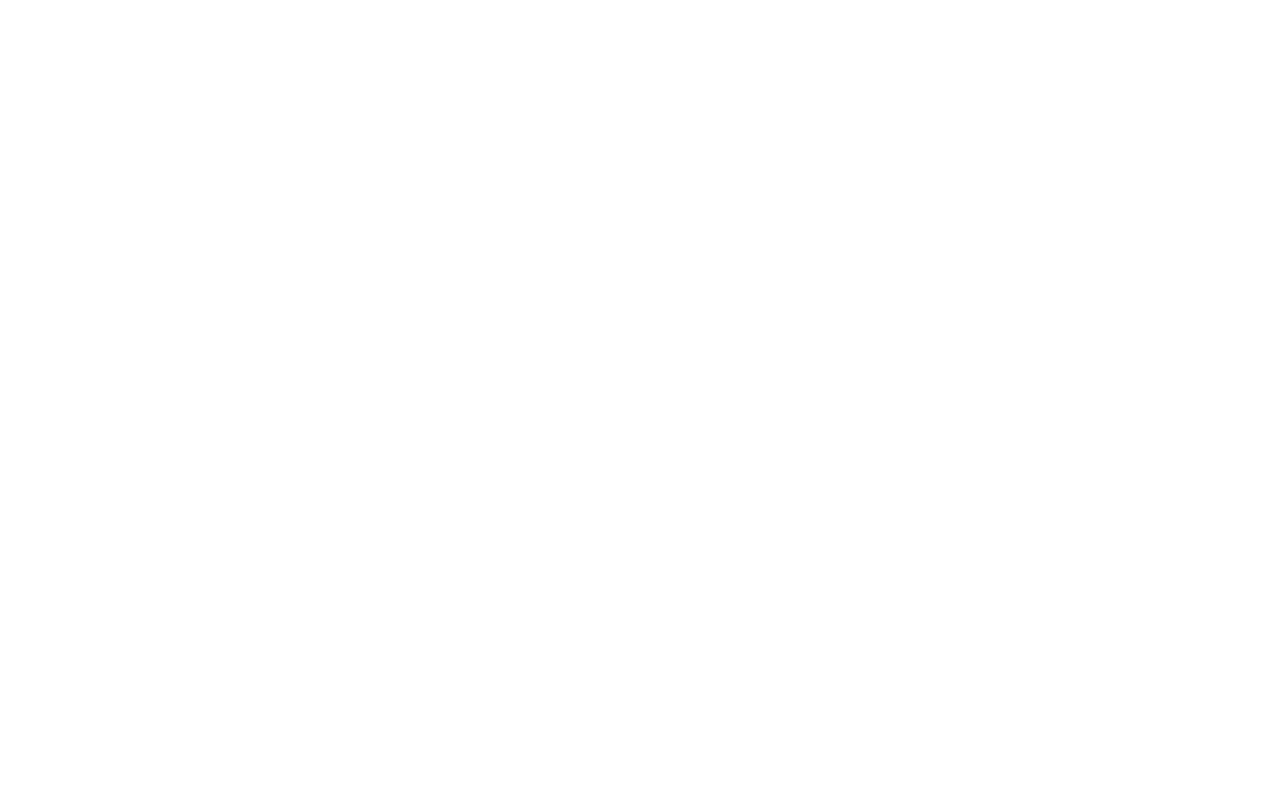
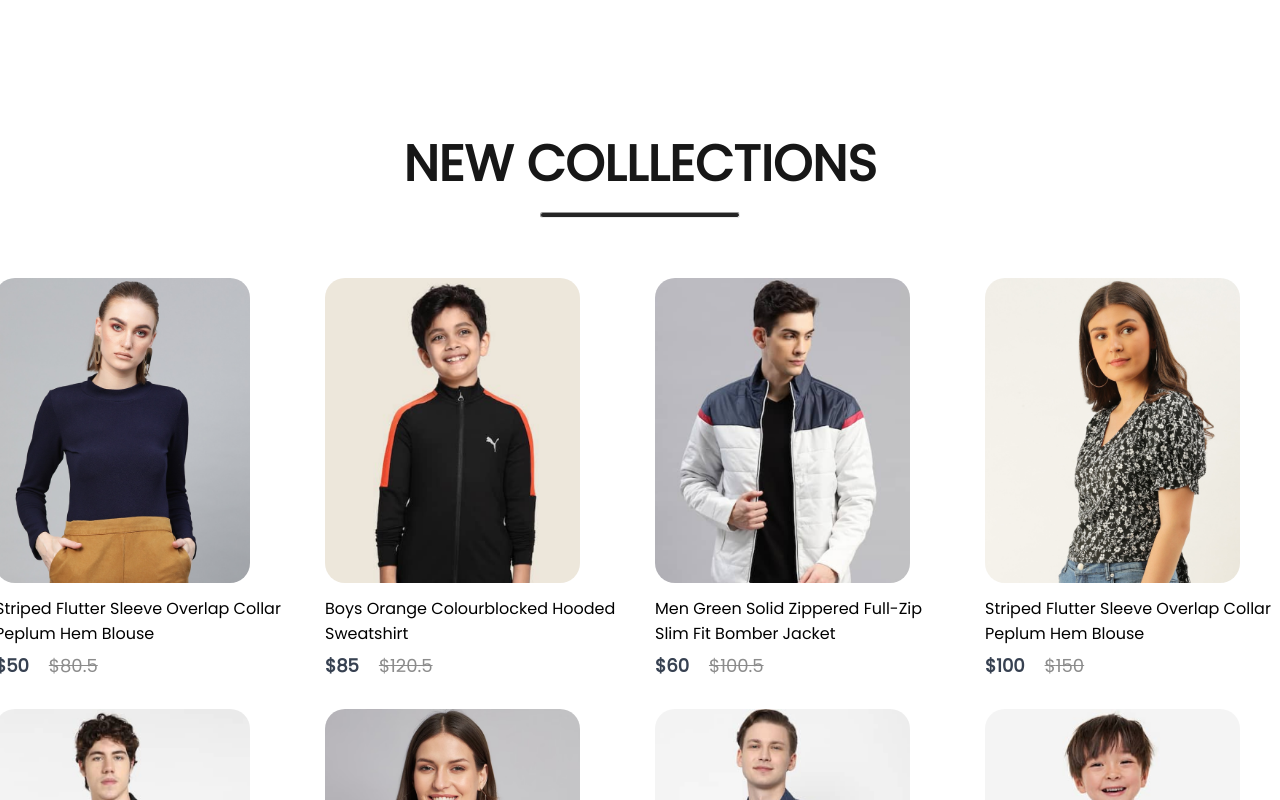
Before and after one commit to Suriya2620/ecommerce, a React (Create React App) app: page / in a window 1280 px wide. Shown: the part 2120-2920 px from the top of the page. Before the commit the page ends 2247 px from the top, so only its background shows below. Built offline with nearby package versions, Linux system fonts and the light colour scheme.

Commit message:
added and styled new collections section with images rendered on home

```diff
--- /dev/null
+++ b/src/components/NewCollections/NewCollections.jsx
@@ -0,0 +1,20 @@
+import React from 'react'
+import './new-collections.css'
+import new_collections from '../Assets/new_collections'
+import Item from '../Item/Item'
+
+const NewCollections = () => {
+  return (
+    <div className="new-collections">
+        <h1>NEW COLLLECTIONS</h1>
+        <hr />
+        <div className="collections">
+        {new_collections.map((item,i)=>{
+            return <Item key={i} id={item.id} name={item.name} image={item.image} new_price={item.new_price} old_price={item.old_price}/>
+        })}
+        </div>
+    </div>
+  )
+}
+
+export default NewCollections
--- /dev/null
+++ b/src/components/NewCollections/new-collections.css
@@ -0,0 +1,29 @@
+.new-collections{
+    /* margin-top: 50px; */
+    display: flex;
+    flex-direction: column;
+    justify-content: center;
+   align-items: center;
+   gap: 10px;
+   /* height: 90vh; */
+}
+
+.new-collections h1{
+    /* margin-top: 20px; */
+    color: #171717;
+    font-size:50px;
+    font-weight: 600;
+}
+
+.new-collections hr{
+    width: 200px;
+    height: 6px;
+    border-radius: 10px;
+    background: #252525;
+}
+.collections{
+    display: grid;
+    grid-template-columns: repeat(4,1fr);
+    margin-top: 50px;
+    gap: 30px;
+}
--- a/src/pages/Shop.jsx
+++ b/src/pages/Shop.jsx
@@ -2,6 +2,7 @@
 import Hero from '../components/Hero/Hero'
 import Popular from '../components/Popular/Popular'
 import Offers from '../components/Offers/Offers'
+import NewCollections from '../components/NewCollections/NewCollections'
 
 const Shop = () => {
   return (
@@ -9,6 +10,7 @@
       <Hero/>
       <Popular/>
       <Offers/>
+      <NewCollections/>
     </div>
   )
 }
```
